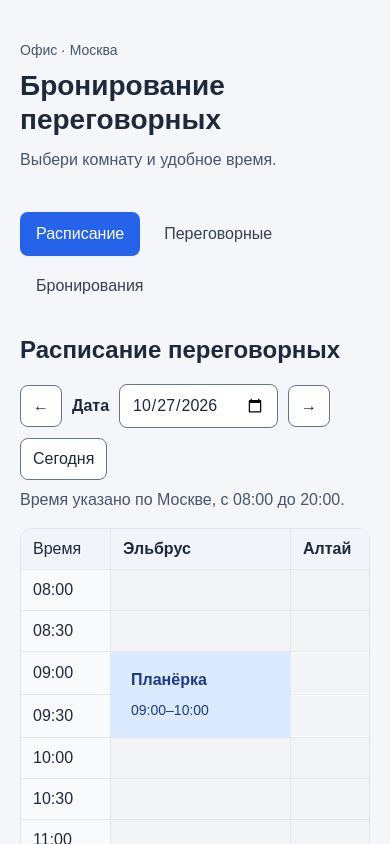
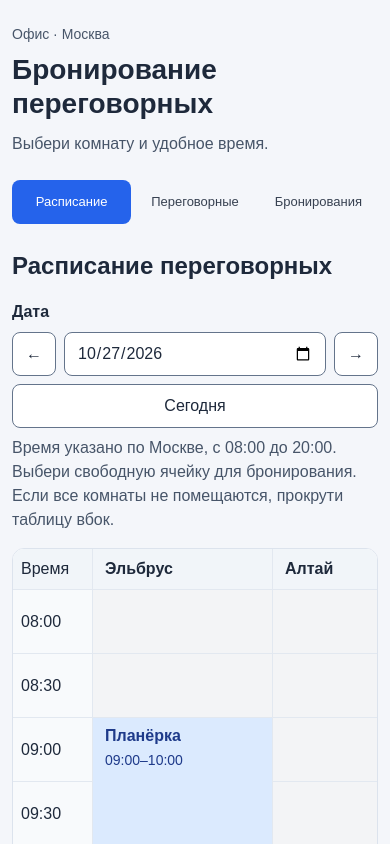
Before and after one commit to Anaastaasia/meeting-rooms, a React (Vite) app: page / in a window 390 px wide. Shown: the top 844 px of the page. Built offline with nearby package versions, Linux system fonts and the light colour scheme.

Commit message:
Improve responsive layout and schedule sizing

```diff
--- a/src/App.css
+++ b/src/App.css
@@ -512,3 +512,216 @@ a.room-card__button:focus-visible {
   opacity: 1;
   cursor: default;
 }
+@media (max-width: 600px) {
+  .app {
+    padding: 24px 12px;
+  }
+
+  .page-header {
+    margin-bottom: 24px;
+  }
+
+  .app-nav {
+    display: grid;
+    grid-template-columns: repeat(3, minmax(0, 1fr));
+    gap: 4px;
+  }
+
+  .app-nav a {
+    display: flex;
+    align-items: center;
+    justify-content: center;
+    min-height: 44px;
+    padding: 8px 4px;
+    font-size: 13px;
+    text-align: center;
+    overflow-wrap: anywhere;
+  }
+
+  .schedule__date-controls {
+    display: grid;
+    grid-template-columns: 44px minmax(0, 1fr) 44px;
+    gap: 8px;
+  }
+
+  .schedule__date-controls label {
+    grid-column: 1 / -1;
+  }
+
+  .schedule__date-controls button,
+  .schedule__date-controls input {
+    min-width: 0;
+    min-height: 44px;
+  }
+
+  .schedule__date-controls button:first-child {
+    grid-column: 1;
+    grid-row: 2;
+  }
+
+  .schedule__date-controls input {
+    grid-column: 2;
+    grid-row: 2;
+    width: 100%;
+  }
+
+  .schedule__date-controls button:nth-of-type(2) {
+    grid-column: 3;
+    grid-row: 2;
+  }
+
+  .schedule__date-controls button:last-child {
+    grid-column: 1 / -1;
+    grid-row: 3;
+  }
+
+  .schedule__scroll {
+    width: 100%;
+    min-width: 0;
+  }
+
+  .schedule__table th,
+  .schedule__table td {
+    min-width: 160px;
+  }
+
+  .schedule__table .schedule__time {
+    min-width: 64px;
+    padding-right: 8px;
+    padding-left: 8px;
+  }
+
+  .schedule__slot {
+    min-height: 44px;
+  }
+
+  .rooms-filter {
+    display: grid;
+    grid-template-columns: minmax(0, 1fr);
+    gap: 8px;
+  }
+
+  .rooms-filter select,
+  .rooms-filter button {
+    width: 100%;
+    min-width: 0;
+    min-height: 44px;
+  }
+
+  .rooms-grid {
+    grid-template-columns: minmax(0, 1fr);
+  }
+
+  .room-card__content,
+  .room-details {
+    padding: 16px;
+  }
+
+  .booking-list__item > div {
+    min-width: 0;
+    overflow-wrap: anywhere;
+  }
+
+  .booking-list__actions {
+    width: 100%;
+  }
+
+  .booking-list__actions button {
+    flex: 1;
+    min-height: 44px;
+  }
+
+  .booking-dialog {
+    padding: 20px 16px;
+  }
+
+  .booking-form {
+    min-width: 0;
+    max-width: 100%;
+  }
+
+  .booking-form input {
+    min-width: 0;
+  }
+
+  .booking-dialog .booking-form__actions {
+    flex-direction: column;
+  }
+
+  .booking-dialog .booking-form__actions button {
+    width: 100%;
+    min-height: 44px;
+    margin-top: 0;
+  }
+}
+.schedule__table {
+  table-layout: fixed;
+}
+
+.schedule__table th,
+.schedule__table td {
+  min-width: 0;
+}
+
+.schedule__table .schedule__time {
+  min-width: 0;
+}
+
+.schedule__booking-button {
+  min-width: 0;
+}
+
+.schedule__booking-button strong {
+  display: block;
+  width: 100%;
+  overflow: hidden;
+  white-space: nowrap;
+  text-overflow: ellipsis;
+}
+.schedule__table tbody tr {
+  height: 64px;
+}
+
+.schedule__table tbody th,
+.schedule__table tbody td {
+  height: 64px;
+  padding-top: 0;
+  padding-bottom: 0;
+}
+
+.schedule__table .schedule__free-cell {
+  padding: 0;
+}
+
+.schedule__slot {
+  display: block;
+  height: 63px;
+  min-height: 0;
+}
+
+.schedule__table .schedule__booking {
+  position: relative;
+  padding: 0;
+}
+
+.schedule__booking-button {
+  position: absolute;
+  inset: 0;
+  width: 100%;
+  height: 100%;
+  min-height: 0;
+  padding: 8px 12px;
+  overflow: hidden;
+  justify-content: flex-start;
+  border-radius: 0;
+  line-height: 1.3;
+}
+
+.schedule__booking-button strong,
+.schedule__booking-button span {
+  flex-shrink: 0;
+}
+
+.schedule__booking-button span {
+  margin-top: 0;
+}
--- a/src/components/Schedule.tsx
+++ b/src/components/Schedule.tsx
@@ -258,10 +258,23 @@ function Schedule({
 
             <p className="schedule__hint">
                 Время указано по Москве, с 08:00 до 20:00.
+                Выбери свободную ячейку для бронирования.
+                Если все комнаты не помещаются, прокрути таблицу вбок.
             </p>
 
             <div className="schedule__scroll">
-                <table ref={tableRef} className="schedule__table">
+                <table
+                    ref={tableRef}
+                    className="schedule__table"
+                    style={{ minWidth: `${80 + rooms.length * 180}px` }}
+                >
+                    <colgroup>
+                        <col style={{ width: '80px' }} />
+
+                        {rooms.map((room) => (
+                            <col key={room.id} />
+                        ))}
+                    </colgroup>
                     <thead>
                         <tr>
                             <th className="schedule__time" scope="col">
@@ -315,6 +328,7 @@ function Schedule({
                                                 key={room.id}
                                                 className="schedule__booking"
                                                 rowSpan={getBookingSlots(startingBooking)}
+                                                style={{ height: `${getBookingSlots(startingBooking) * 64}px` }}
                                             >
                                                 <button
                                                     type="button"
```
